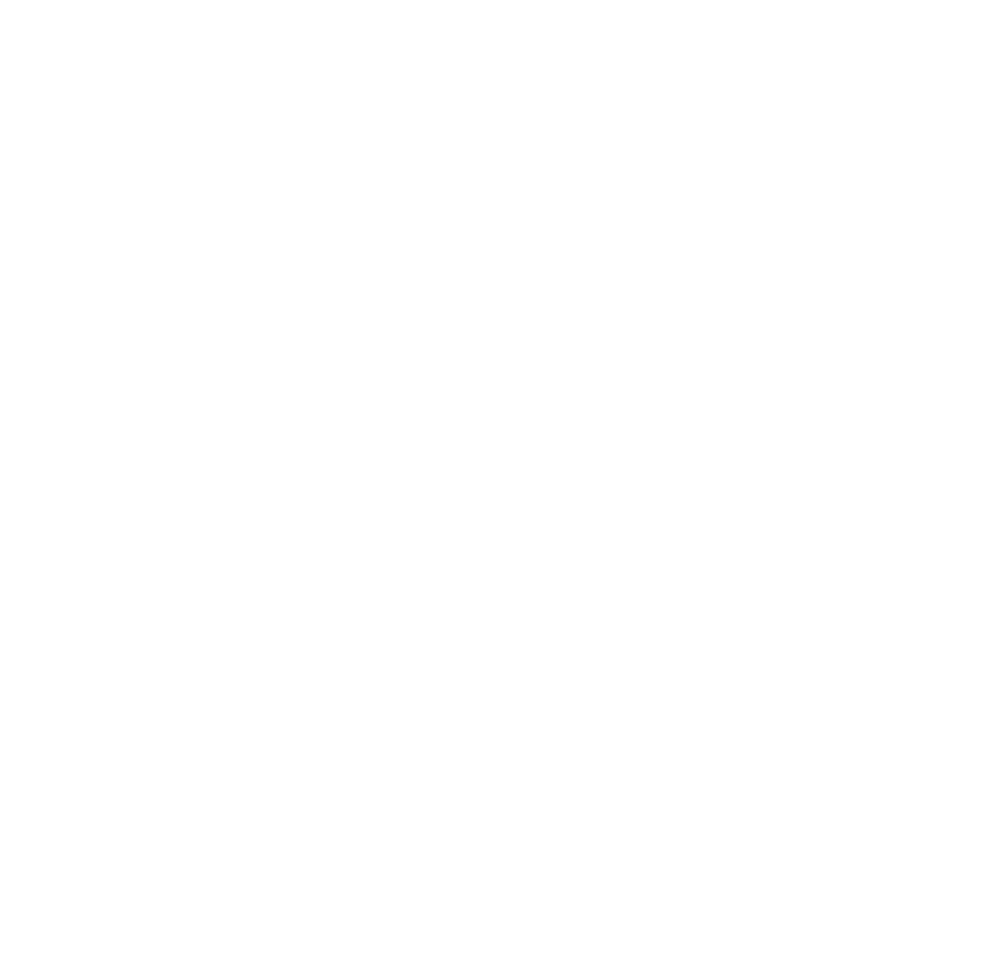
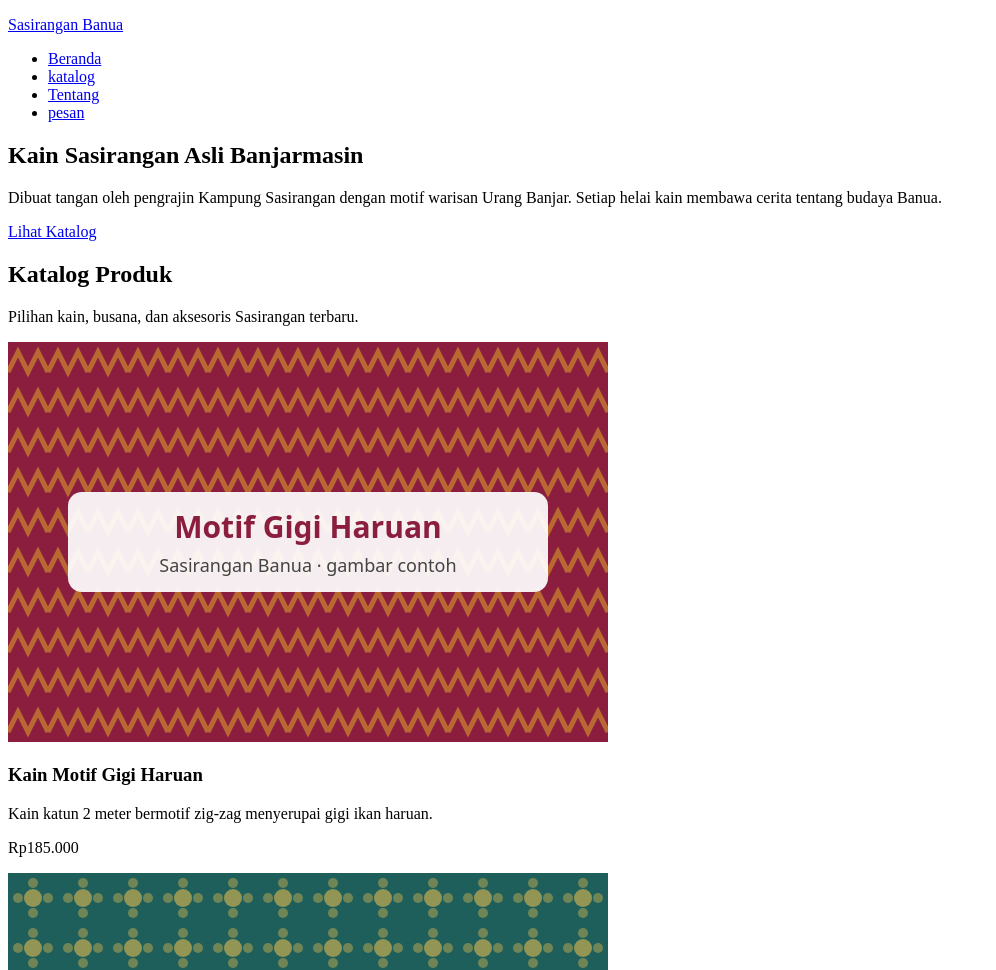
Before and after one commit to adinurfirdaus/web1-2510010068, a plain HTML site: page index.html in a window 1280 px wide. Shown: the top 970 px of the page, without its empty margins (0-996 px from the left). Before the commit the page ends 800 px from the top, so only its background shows below. Drawn offline with Linux system fonts and the light colour scheme.

Commit message:
Tambah hero dan katalog 6 produk

```diff
--- a/index.html
+++ b/index.html
@@ -11,3 +11,56 @@
 
 </body>
 </html>
+
+<!-- ==== Header & Navigasi ==== -->
+<header class="header-situs">
+  <p class="logo"><a href="index.html">Sasirangan Banua</a></p>
+  <nav aria-label ="Navigasi utama">
+    <ul class="menu">
+      <li><a href="index.html" aria-current="page">Beranda</a></li>
+      <li><a href="#katalog">katalog</a></li>
+      <li><a href="#tentang">Tentang</a></li>
+      <li><a href="kontak.html">pesan</a></li>
+    </ul>
+  </nav>
+</header>
+
+<main>
+  <!-- ========== HERO ========== -->
+  <section class="hero" id="beranda">
+    <h1>Kain Sasirangan Asli Banjarmasin</h1>
+    <p>Dibuat tangan oleh pengrajin Kampung Sasirangan dengan motif warisan Urang Banjar.
+      Setiap helai kain membawa cerita tentang budaya Banua.</p>
+    <a class="tombol" href="#katalog">Lihat Katalog</a>
+  </section>
+
+  <!-- ========== KATALOG ========== -->
+<section class="bagian" id="katalog">
+  <h2>Katalog Produk</h2>
+  <p>Pilihan kain, busana, dan aksesoris Sasirangan terbaru.</p>
+
+  <div class="katalog-grid">
+    <article class="kartu">
+      <img src="img/gigi-haruan.svg" alt="Kain sasirangan motif gigi haruan warna merah marun"
+        width="600" height="400">
+      <div class="kartu-isi">
+        <h3>Kain Motif Gigi Haruan</h3>
+        <p>Kain katun 2 meter bermotif zig-zag menyerupai gigi ikan haruan.</p>
+        <p class="harga">Rp185.000</p>
+      </div>
+    </article>
+
+    <article class="kartu">
+      <img src="img/kambang-kacang.svg" alt="Kain sasirangan motif kambang kacang warna hijau
+tosca"
+        width="600" height="400">
+      <div class="kartu-isi">
+        <h3>Kain Motif Kambang Kacang</h3>
+        <p>Motif bunga kacang yang melambangkan keakraban dan kerukunan.</p>
+        <p class="harga">Rp175.000</p>
+      </div>
+    </article>
+
+    <!-- Tambahkan minimal 4 kartu lagi dengan pola yang sama -->
+  </div>
+</section>
```
